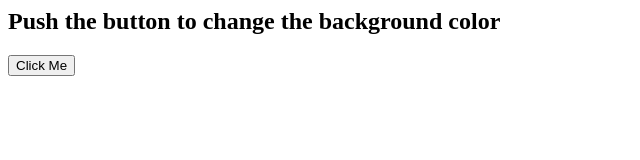
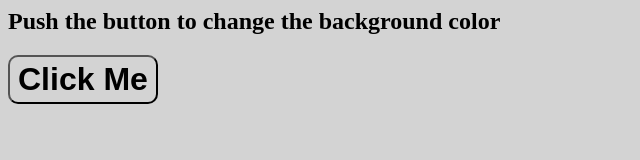
Before and after one commit to longnphan/1background-color, a plain HTML site: page index.html in a window 1280 px wide. Shown: the whole page, without its empty margins (0-640 px from the left). Drawn offline with Linux system fonts and the light colour scheme.

Commit message:
Update index.html

```diff
--- a/index.html
+++ b/index.html
@@ -1,4 +1,10 @@
+<html>
+<head>
+  <title>Background Color Changer</title>
+  <link rel="stylesheet" href="styles.css">
+  </head>
 <body>
 <h2>Push the button to change the background color</h2>
   <button class="button1" onclick="changeColor()">Click Me</button>
+<script src="index.js"></script>
 </body>
```
